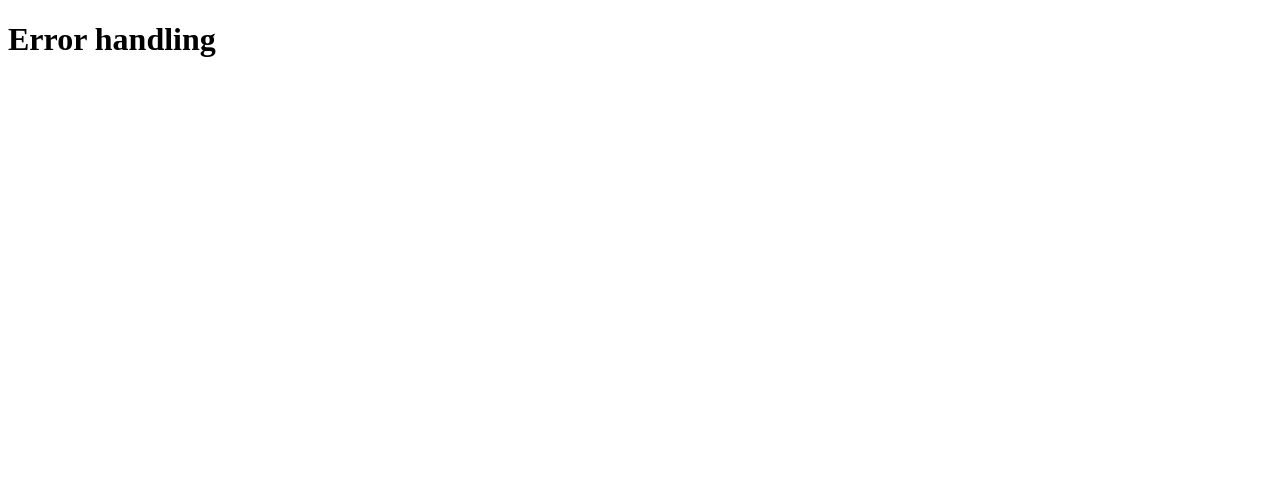
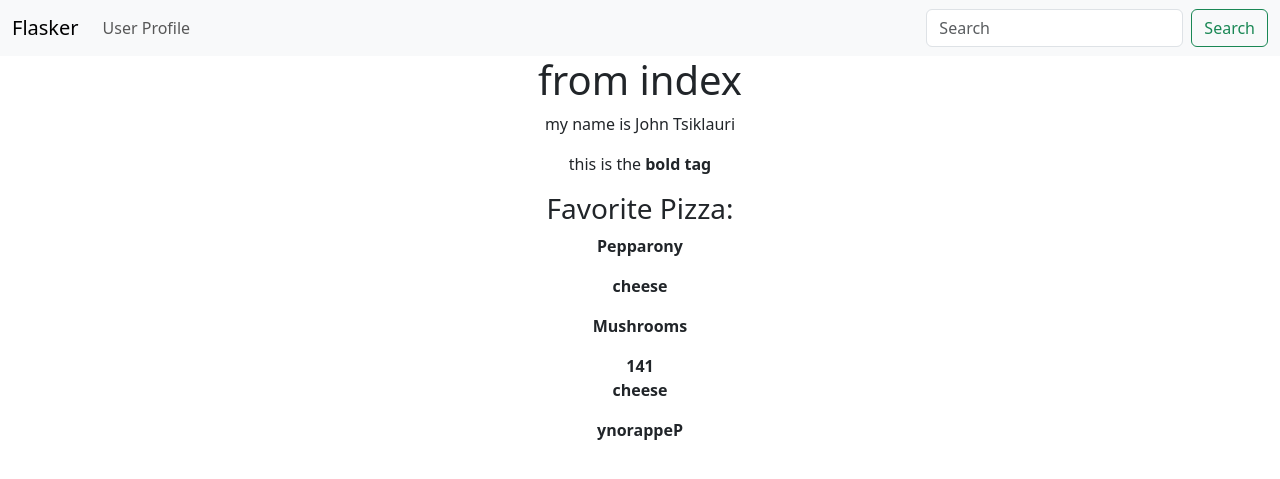
Before and after one commit to shtscompany/flaskFriday, a Flask app: page / in a window 1280 px wide. Before the commit the part shown is almost empty. Shown: the top 479 px of the page. Run offline with Flask 3, Linux system fonts and the light colour scheme.

Commit message:
this is bootstrap link change project

```diff
--- a/app.py
+++ b/app.py
@@ -2,14 +2,6 @@ from flask import Flask, render_template, redirect
 
 app=Flask(__name__)
 app.debug=True
-
-@app.route('/')
-def index():
-    return render_template("index.html")
-
-# create Custom Error Pages
-
-# Invalid URL
 
 @app.errorhandler(404)
 def page_not_found(e):
@@ -18,3 +10,17 @@ def page_not_found(e):
 @app.errorhandler(500)
 def page_not_found(e):
     return render_template("500.html"), 500
+
+@app.route('/')
+def index():
+    first_name="John Tsiklauri"
+    stuff="this is the <strong>bold<strong> tag"
+    favorite_pizza=["Pepparony", "cheese", "Mushrooms", 41]
+    return render_template("index.html",
+                           first_name=first_name,
+                           stuff=stuff,
+                           favorite_pizza=favorite_pizza)
+
+@app.route('/user/<name>')
+def user(name):
+    return render_template("user.html", name=name)
--- a/templates/404.html
+++ b/templates/404.html
@@ -1,6 +1,8 @@
-{% extends 'layout.html' %}
+{% extends 'base.html' %}
 
-{% block body %}
+{% block content %}
+<center>
     <h1>Error 404</h1>
     <p>Page not found try again ..</p>
+</center>
 {% endblock %}
--- a/templates/500.html
+++ b/templates/500.html
@@ -1,6 +1,6 @@
-{% extends 'layout.html' %}
+{% extends 'base.html' %}
 
-{% block body %}
+{% block content %}
     <h1>internal server error Error 500</h1>
     <p>Try again...</p>
 {% endblock %}
--- /dev/null
+++ b/templates/base.html
@@ -0,0 +1,20 @@
+<!DOCTYPE html>
+<html lang="en">
+<head>
+    <meta charset="UTF-8">
+    <meta name="viewport" content="width=device-width, initial-scale=1.0">
+    <title>Error handling</title>
+    <link href="https://cdn.jsdelivr.net/npm/bootstrap@5.3.3/dist/css/bootstrap.min.css" rel="stylesheet" integrity="sha384-QWTKZyjpPEjISv5WaRU9OFeRpok6YctnYmDr5pNlyT2bRjXh0JMhjY6hW+ALEwIH" crossorigin="anonymous">
+<script src="https://cdn.jsdelivr.net/npm/bootstrap@5.3.3/dist/js/bootstrap.bundle.min.js" integrity="sha384-YvpcrYf0tY3lHB60NNkmXc5s9fDVZLESaAA55NDzOxhy9GkcIdslK1eN7N6jIeHz" crossorigin="anonymous"></script>
+</head>
+<body>
+    {% include 'navbar.html'   %}
+    <div class="container text-center">
+
+    {% block content %}
+
+    {% endblock %}
+    </div>
+
+</body>
+</html>
--- a/templates/index.html
+++ b/templates/index.html
@@ -1,5 +1,25 @@
-{% extends 'layout.html' %}
+{% extends 'base.html' %}
 
-{% block body %}
-    <h1>Error handling</h1>
+{% block content %}
+
+
+<h1>from index</h1>
+<p>my name is {{first_name}}</p>
+<p>{{stuff|safe}}</p>
+
+<h3>Favorite Pizza:</h3>
+{% for topping in favorite_pizza %}
+    {% if topping==41 %}
+        {{topping+100}}
+
+
+    {% else %}
+        <p>{{topping}}</p>
+
+    {% endif %}
+
+{% endfor %}
+
+<p>{{favorite_pizza.1}}</p>
+<p>{{favorite_pizza.0 | reverse}}</p>
 {% endblock %}
--- a/templates/layout.html
+++ /dev/null
@@ -1,15 +0,0 @@
-<!DOCTYPE html>
-<html lang="en">
-<head>
-    <meta charset="UTF-8">
-    <meta name="viewport" content="width=device-width, initial-scale=1.0">
-    <title>Error handling
-
-    </title>
-</head>
-<body>
-    {% block body %}
-
-    {% endblock %}
-</body>
-</html>
--- /dev/null
+++ b/templates/navbar.html
@@ -0,0 +1,22 @@
+{% block content %}
+<nav class="navbar navbar-expand-lg bg-body-tertiary">
+    <div class="container-fluid">
+      <a class="navbar-brand" href="{{url_for('index')}}">Flasker</a>
+      <button class="navbar-toggler" type="button" data-bs-toggle="collapse" data-bs-target="#navbarSupportedContent" aria-controls="navbarSupportedContent" aria-expanded="false" aria-label="Toggle navigation">
+        <span class="navbar-toggler-icon"></span>
+      </button>
+      <div class="collapse navbar-collapse" id="navbarSupportedContent">
+        <ul class="navbar-nav me-auto mb-2 mb-lg-0">
+          <li class="nav-item">
+            <a class="nav-link" href="{{url_for('user', name='kosta')}}">User Profile</a>
+          </li>
+        </ul>
+        <form class="d-flex" role="search">
+          <input class="form-control me-2" type="search" placeholder="Search" aria-label="Search">
+          <button class="btn btn-outline-success" type="submit">Search</button>
+        </form>
+      </div>
+    </div>
+  </nav>
+
+{% endblock %}
--- /dev/null
+++ b/templates/user.html
@@ -0,0 +1,5 @@
+{% extends 'base.html' %}
+
+{% block content %}
+    <h1>Hello {{name | title}}</h1>
+{% endblock %}
```
